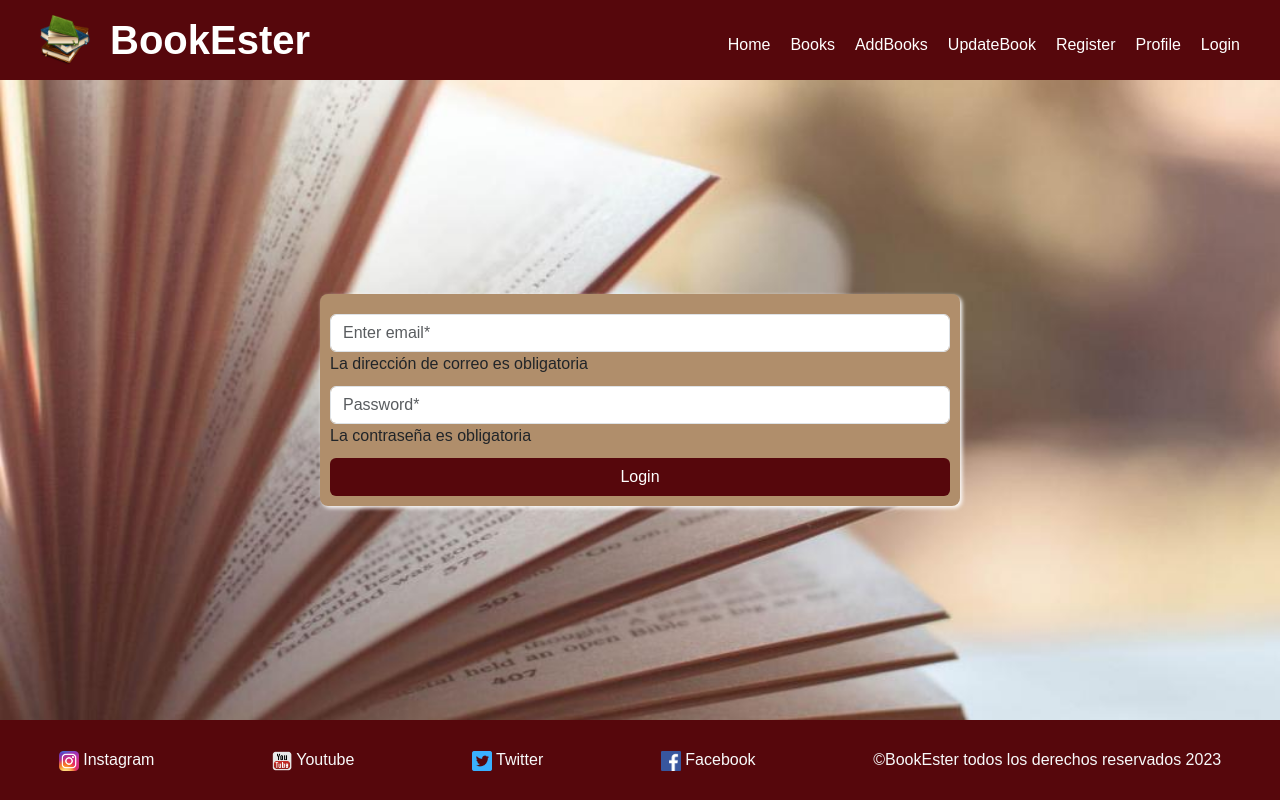
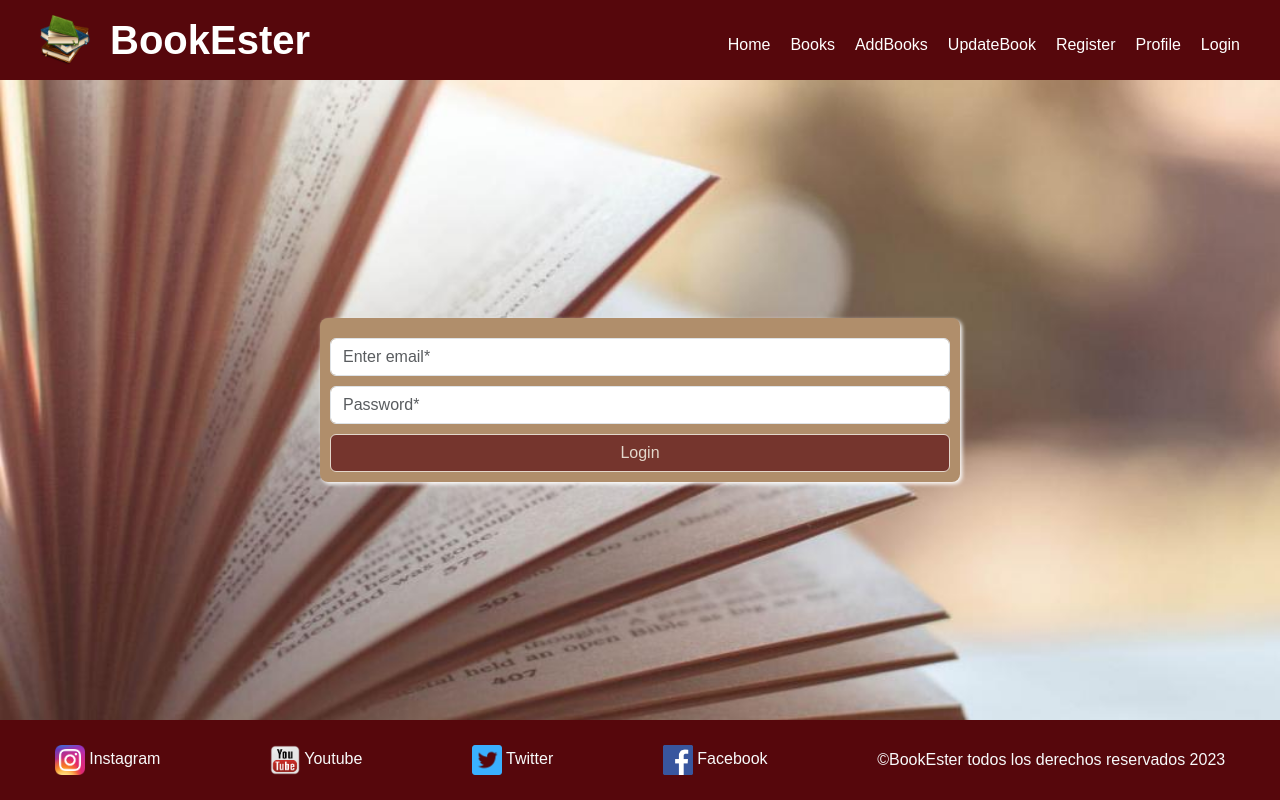
Before and after one commit to EsterSJ/appLibrary, an Angular app: page /login in a window 1280 px wide. Built offline with nearby package versions, Linux system fonts and the light colour scheme.

Commit message:
form login

```diff
--- a/package.json
+++ b/package.json
@@ -34,5 +34,9 @@
     "karma-jasmine": "~5.1.0",
     "karma-jasmine-html-reporter": "~2.0.0",
     "typescript": "~4.9.4"
-  }
+  },
+  "description": "This project was generated with [Angular CLI](https://github.com/angular/angular-cli) version 15.2.7.",
+  "main": "index.js",
+  "author": "",
+  "license": "ISC"
 }
--- a/src/app/component/footer/footer.component.css
+++ b/src/app/component/footer/footer.component.css
@@ -8,8 +8,8 @@
 }
 
 .iconos_rrss{
-    height: 20px;
-    width: 20px;
+    height: 30px;
+    width: 30px;
 }
 
 @media screen and (max-width: 595px) {
--- a/src/app/component/form-login/form-login.component.html
+++ b/src/app/component/form-login/form-login.component.html
@@ -3,19 +3,19 @@
         <div class="form-group margen">
         <input type="email" class="form-control" id="exampleInputEmail1" aria-describedby="emailHelp" placeholder="Enter email*" formControlName="email"
         [ngClass]="{is_invalid: (loginForm.get('email').dirty || loginForm.get('email').touched) && !loginForm.get('email').valid}">
-        <div *ngIf="!loginForm.get('email').valid" class="invalid_data">
+        <!-- <div *ngIf="!loginForm.get('email').valid" class="invalid_data">
             <div *ngIf="loginForm.get('email').errors.required">La dirección de correo es obligatoria</div>
             <div *ngIf="loginForm.get('email').errors.email">La dirección de correo es incorrecta</div>
-        </div>
+        </div> -->
         </div>
         <div class="form-group margen">
         <input type="password" class="form-control" id="exampleInputPassword1" placeholder="Password*" formControlName="password"
         [ngClass]="{is_invalid: (loginForm.get('password').dirty || loginForm.get('password').touched) && !loginForm.get('password').valid}">
-        <div *ngIf="!loginForm.get('password').valid" class="invalid_data">
-            <div *ngIf="loginForm.get('password').errors.required">La contraseña es obligatoria</div>
+        <!-- <div *ngIf="!loginForm.get('password').valid" class="invalid_data">
+             <div *ngIf="loginForm.get('password').errors.required">La contraseña es obligatoria</div>
             <div *ngIf="loginForm.get('password').errors.minlength">La contraseña debe tener al menos 8 caracteres</div>
+        </div> -->
         </div>
-        </div>
-        <button type="reset" class="btn margen color">Login</button>
+        <button type="reset" class="btn margen color" (click)="login();" [disabled]="loginForm.invalid">Login</button>
     </form>
 </div>
--- a/src/app/component/form-login/form-login.component.ts
+++ b/src/app/component/form-login/form-login.component.ts
@@ -22,4 +22,9 @@ export class FormLoginComponent {
       password: [,[Validators.required, Validators.minLength(minLength)]]
     });
   }
+
+  public login():void{
+    console.log("Usuario logeado correctamente");
+
+  }
 }
```
